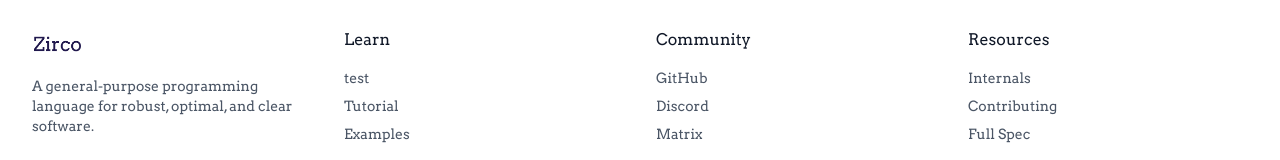
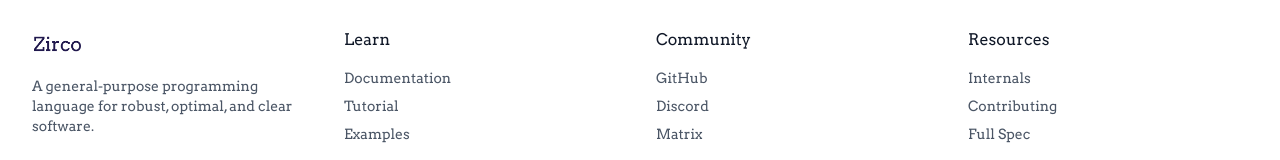
Before and after one commit to zirco-lang/zirco.dev, a React (Vite) app: page / in a window 1280 px wide. Shown: the part 3703-3863 px from the top of the page. Built offline with nearby package versions, Linux system fonts and the light colour scheme; the HTML template or start-up script is replaced by a standard one.

Commit message:
Update Footer.tsx

```diff
--- a/src/components/Footer.tsx
+++ b/src/components/Footer.tsx
@@ -14,7 +14,7 @@ const FOOTER_LINKS: Record<string, FooterSection> = {
     learn: {
         title: "Learn",
         links: [
-            { label: "test", href: "https://docs.zirco.dev" },
+            { label: "Documentation", href: "https://docs.zirco.dev" },
             { label: "Tutorial", href: "https://zirco.dev/GETTING_STARTED" },
             {
                 label: "Examples",
```
